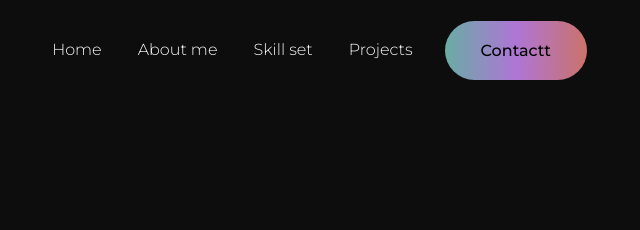
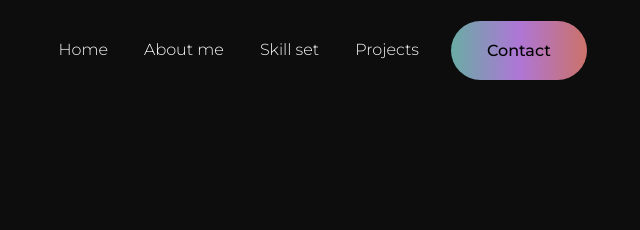
Before and after one commit to WParsec/Portfolio, a website with bundled scripts: page public/index.html in a window 1280 px wide. Shown: the top 230 px of the page, 634-1274 px from the left. Built offline with nearby package versions, Linux system fonts and the light colour scheme.

Commit message:
test works

```diff
--- a/public/index.html
+++ b/public/index.html
@@ -23,7 +23,7 @@
               <li class="list-item"><a class="link" href="#">Projects</a></li>
             </ul>
             <div class="secondary-nav">
-              <a href="#"><button class="btn btn-primary">Contactt</button></a>
+              <a href="#"><button class="btn btn-primary">Contact</button></a>
             </div>
           </div>
         </div>
```
